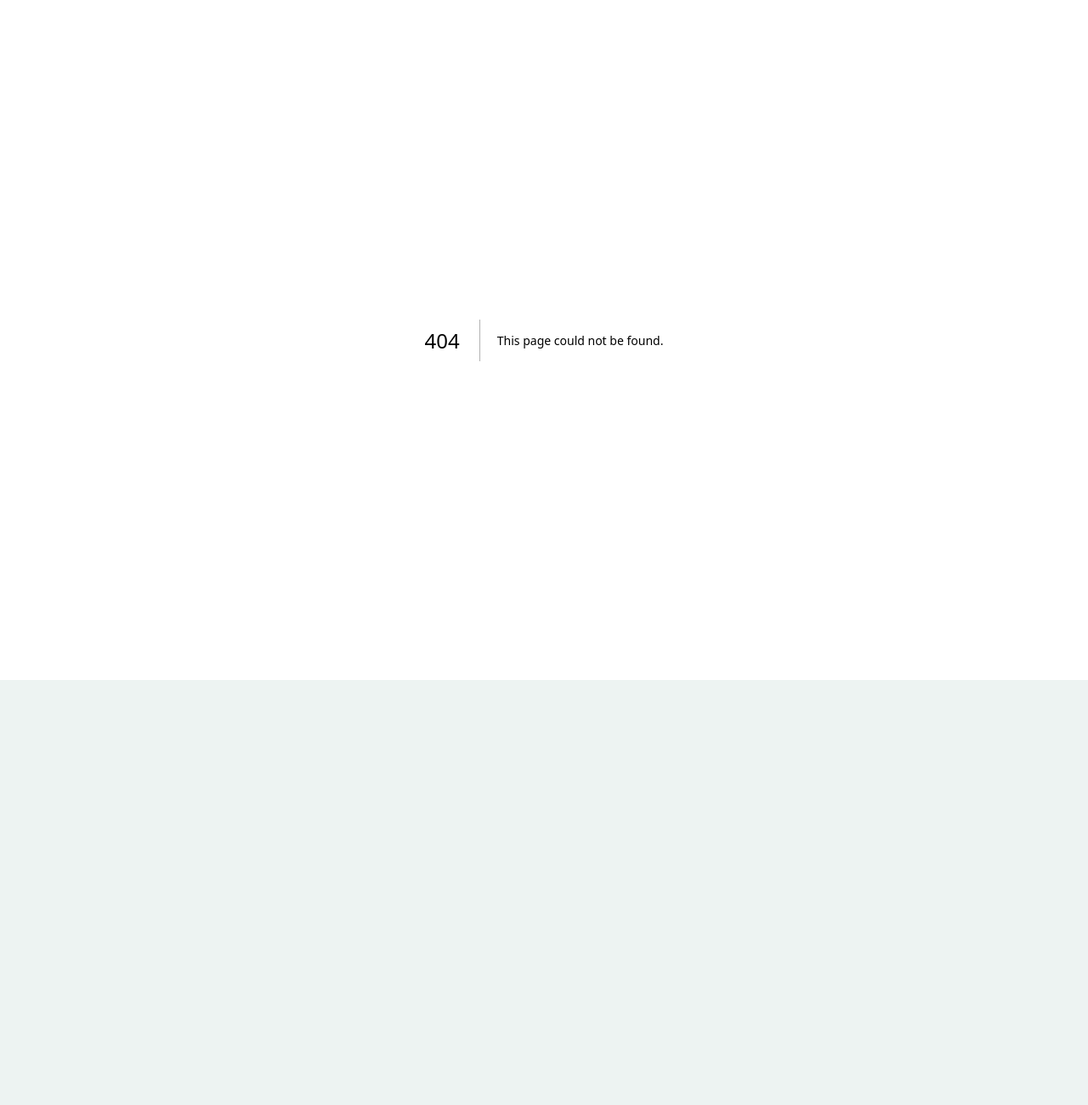
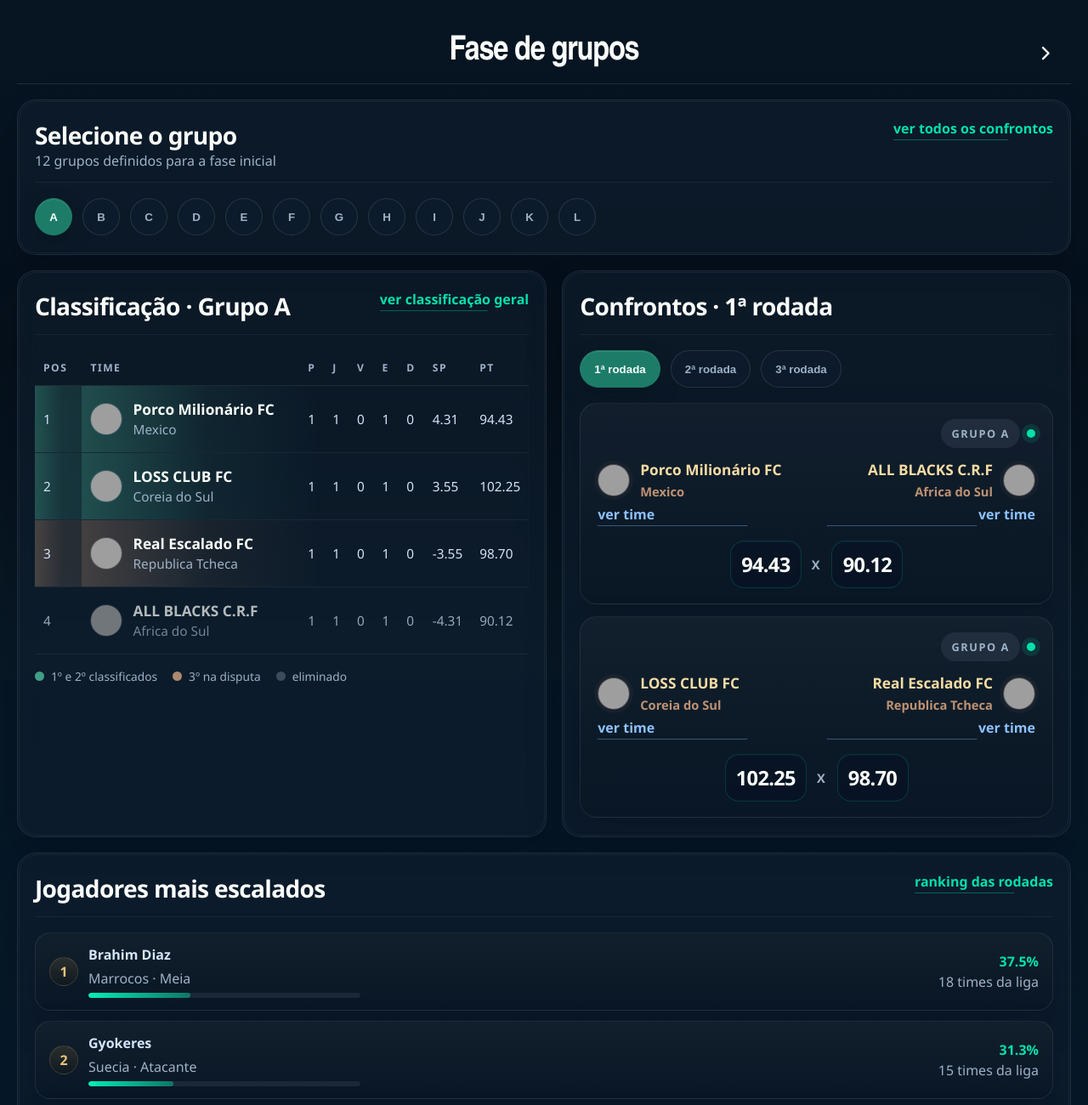
Before and after one commit to guilhermesoprado/worldcup2026-liga, a Next.js app: page /fase-de-grupos in a window 1280 px wide. Before the commit this address had no page. Shown: the top 1300 px of the page at 85% size. Before the commit the page ends 800 px from the top, so only its background shows below. Built offline with nearby package versions, Linux system fonts and the light colour scheme; no server answers; grey boxes are pictures that could not be loaded.

Commit message:
fix: restore phase navigation

```diff
--- a/app/(public)/classificacao-geral/page.tsx
+++ b/app/(public)/classificacao-geral/page.tsx
@@ -169,12 +169,7 @@ export default async function OverallClassificationPage({
         <div className="hero__content">
           <div className="overall-classification__hero-top">
             <div>
-              <span className="hero__eyebrow">Classificação geral projetada</span>
               <h1>Classificação geral</h1>
-              <p className="overall-classification__hero-copy">
-                A leitura considera os 1ºs e 2ºs de cada grupo como classificados automáticos.
-                Depois disso, entram os 8 melhores 3ºs por pontos, vitórias, saldo de pontos e pontos pró.
-              </p>
             </div>
             <Link href="/" className="text-link overall-classification__hero-back">
               voltar ao painel
--- /dev/null
+++ b/app/(public)/fase-de-grupos/page.tsx
@@ -0,0 +1,120 @@
+import Link from "next/link";
+import { EmptyState } from "@/components/public/EmptyState";
+import { GroupSelector } from "@/components/public/GroupSelector";
+import { MatchCards } from "@/components/public/MatchCards";
+import { MostPickedList } from "@/components/public/MostPickedList";
+import { PhaseHero } from "@/components/public/PhaseHero";
+import { RoundSelector } from "@/components/public/RoundSelector";
+import { StandingsTable } from "@/components/public/StandingsTable";
+import { PublicOverviewService } from "@/server/services/public-overview.service";
+
+export const dynamic = "force-dynamic";
+
+const overviewService = new PublicOverviewService();
+
+function formatRoundLabel(roundNumber: number) {
+  return `${roundNumber}ª rodada`;
+}
+
+export default async function GroupPhasePage({
+  searchParams
+}: {
+  searchParams?: Promise<{ round?: string; group?: string }>;
+}) {
+  const resolvedSearchParams = searchParams ? await searchParams : undefined;
+  const overview = await overviewService.getOverview(
+    resolvedSearchParams?.round,
+    resolvedSearchParams?.group
+  );
+
+  return (
+    <main className="shell public-home">
+      <PhaseHero
+        title={overview.phaseLabel}
+        completedMatches={overview.completedMatches}
+        totalMatches={overview.totalMatches}
+        nextPhaseLink={{ href: "/segunda-fase", label: "Ir para a segunda fase" }}
+      />
+
+      <section className="card public-home__group-card">
+        <div className="card__header public-home__section-header">
+          <div>
+            <h2 className="card__title">Selecione o grupo</h2>
+            <span className="muted">12 grupos definidos para a fase inicial</span>
+          </div>
+          <div className="section-actions">
+            <Link href={`/confrontos?round=${overview.selectedRoundNumber}`} className="text-link">
+              ver todos os confrontos
+            </Link>
+          </div>
+        </div>
+        <GroupSelector
+          groups={overview.groups}
+          activeGroupCode={overview.activeGroupCode}
+          selectedRoundNumber={overview.selectedRoundNumber}
+        />
+      </section>
+
+      <section className="public-home__content-grid">
+        <article className="card public-home__panel">
+          <div className="card__header public-home__section-header">
+            <div>
+              <h2 className="card__title">Classificação · Grupo {overview.activeGroupCode}</h2>
+            </div>
+            <Link href="/classificacao-geral" className="text-link">
+              ver classificação geral
+            </Link>
+          </div>
+          {overview.activeGroupStandings.length > 0 ? (
+            <StandingsTable
+              standings={overview.activeGroupStandings}
+              roundNumber={overview.standingsRoundNumber}
+            />
+          ) : (
+            <EmptyState
+              title="Sem classificação disponível"
+              description="A classificação aparecerá quando houver confrontos processados."
+            />
+          )}
+        </article>
+
+        <article className="card public-home__panel">
+          <div className="card__header public-home__section-header">
+            <div>
+              <h2 className="card__title">Confrontos · {formatRoundLabel(overview.selectedRoundNumber)}</h2>
+            </div>
+          </div>
+          <RoundSelector
+            activeRoundNumber={overview.selectedRoundNumber}
+            rounds={overview.availableRounds}
+            activeGroupCode={overview.activeGroupCode}
+          />
+          <div style={{ height: 18 }} />
+          <MatchCards matches={overview.currentRoundMatches} />
+        </article>
+      </section>
+
+      <section className="card public-home__panel public-home__panel--wide">
+        <div className="card__header public-home__section-header">
+          <div>
+            <h2 className="card__title">Jogadores mais escalados</h2>
+          </div>
+          <Link
+            href={`/jogadores-mais-escalados?round=${overview.selectedRoundNumber}`}
+            className="text-link"
+          >
+            ranking das rodadas
+          </Link>
+        </div>
+        {overview.mostPickedPlayers.length > 0 ? (
+          <MostPickedList players={overview.mostPickedPlayers.slice(0, 7)} />
+        ) : (
+          <EmptyState
+            title="Sem escalações para esta rodada"
+            description="O ranking aparece quando a rodada tiver jogadores efetivamente contabilizados pelo Cartola."
+          />
+        )}
+      </section>
+    </main>
+  );
+}
--- a/app/(public)/segunda-fase/page.tsx
+++ b/app/(public)/segunda-fase/page.tsx
@@ -17,8 +17,7 @@ export default async function SecondPhasePage() {
         title="Segunda Fase"
         completedMatches={secondPhaseMatches.filter((match) => match.state !== "scheduled").length}
         totalMatches={16}
-        showEyebrow={false}
-        showProgress={false}
+        previousPhaseLink={{ href: "/fase-de-grupos", label: "Voltar para a fase de grupos" }}
         nextPhaseDisabled
       />
 
--- a/src/components/public/PhaseHero.tsx
+++ b/src/components/public/PhaseHero.tsx
@@ -70,7 +70,6 @@ export function PhaseHero({
   title,
   completedMatches,
   totalMatches,
-  showEyebrow = true,
   showProgress = true,
   previousPhaseLink,
   nextPhaseLink,
@@ -85,8 +84,6 @@ export function PhaseHero({
       <div className="hero__glow" aria-hidden="true" />
       <div className="hero__content">
         <div className="hero__headline">
-          {showEyebrow ? <span className="hero__eyebrow">Fase atual</span> : null}
-
           <div className="hero__title-row">
             {previousPhaseLink ? (
               <HeroArrow
```
